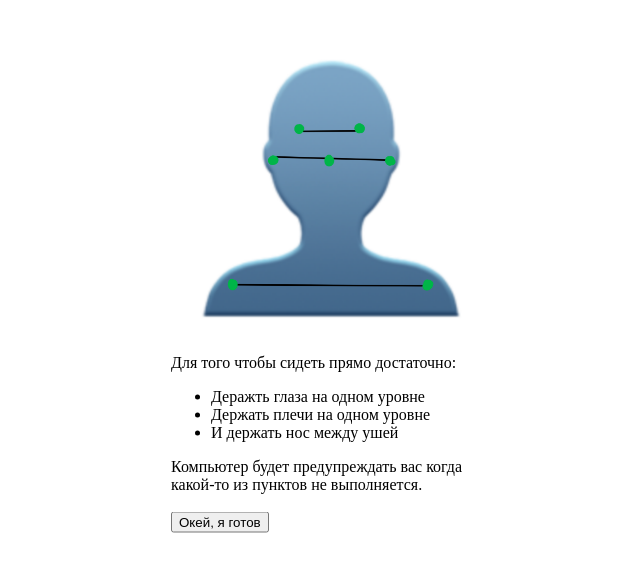
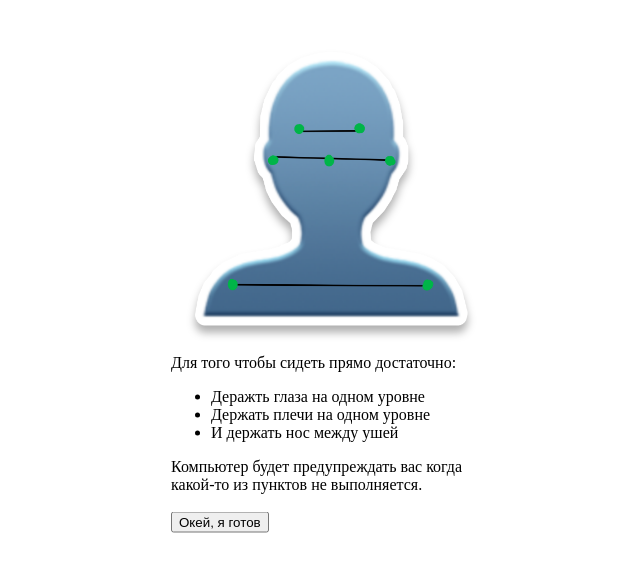
Before and after one commit to nomomon/orama-posture, a plain HTML site: page index.html in a window 1280 px wide. Shown: the part 119-690 px from the top of the page, without its empty margins (309-949 px from the left). Drawn offline with Linux system fonts and the light colour scheme.

Commit message:
🎨 added drop shadow because why not?

```diff
--- a/index.html
+++ b/index.html
@@ -48,6 +48,10 @@
 #tutorial, #tutorial img{
     width:25vw;
 }
+
+#tutorial img{
+    filter: drop-shadow(0 7px 4px #00000050);
+}
 #tutorial button{
     margin:auto;
 }
```
